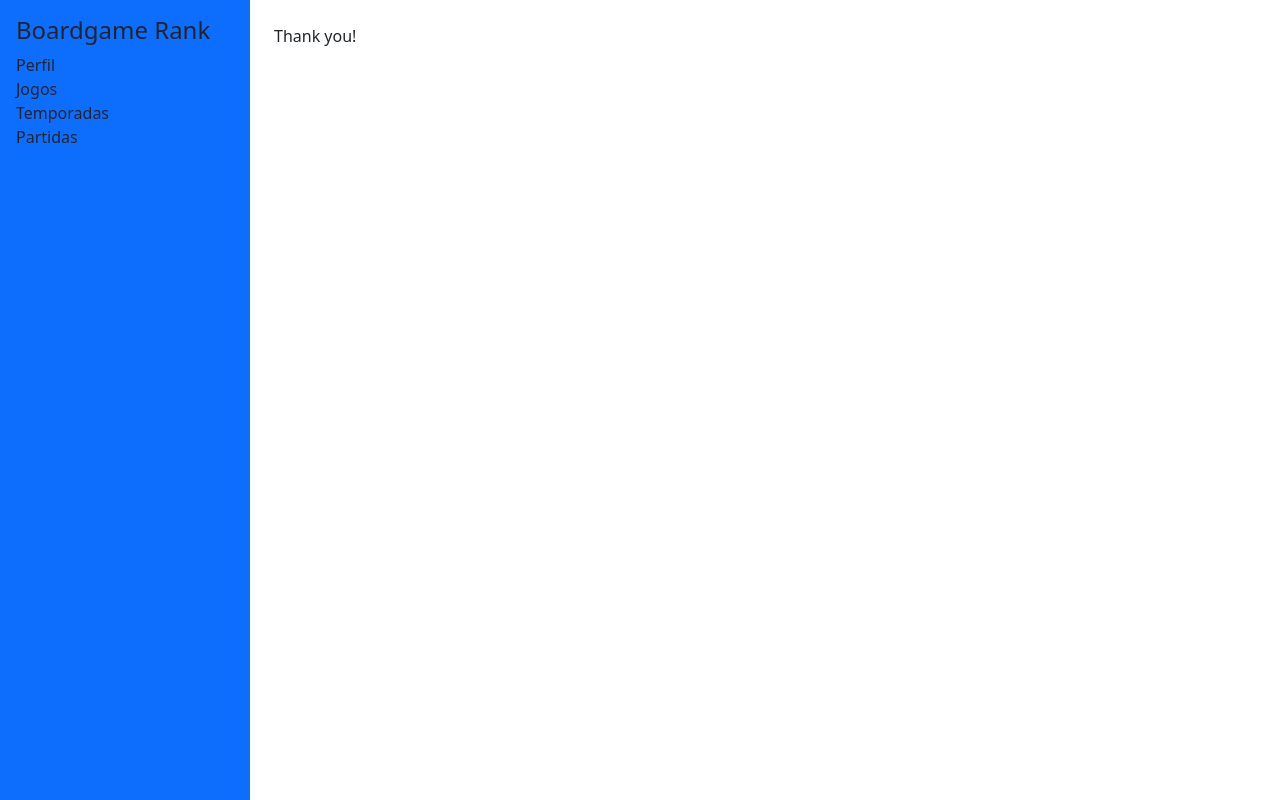
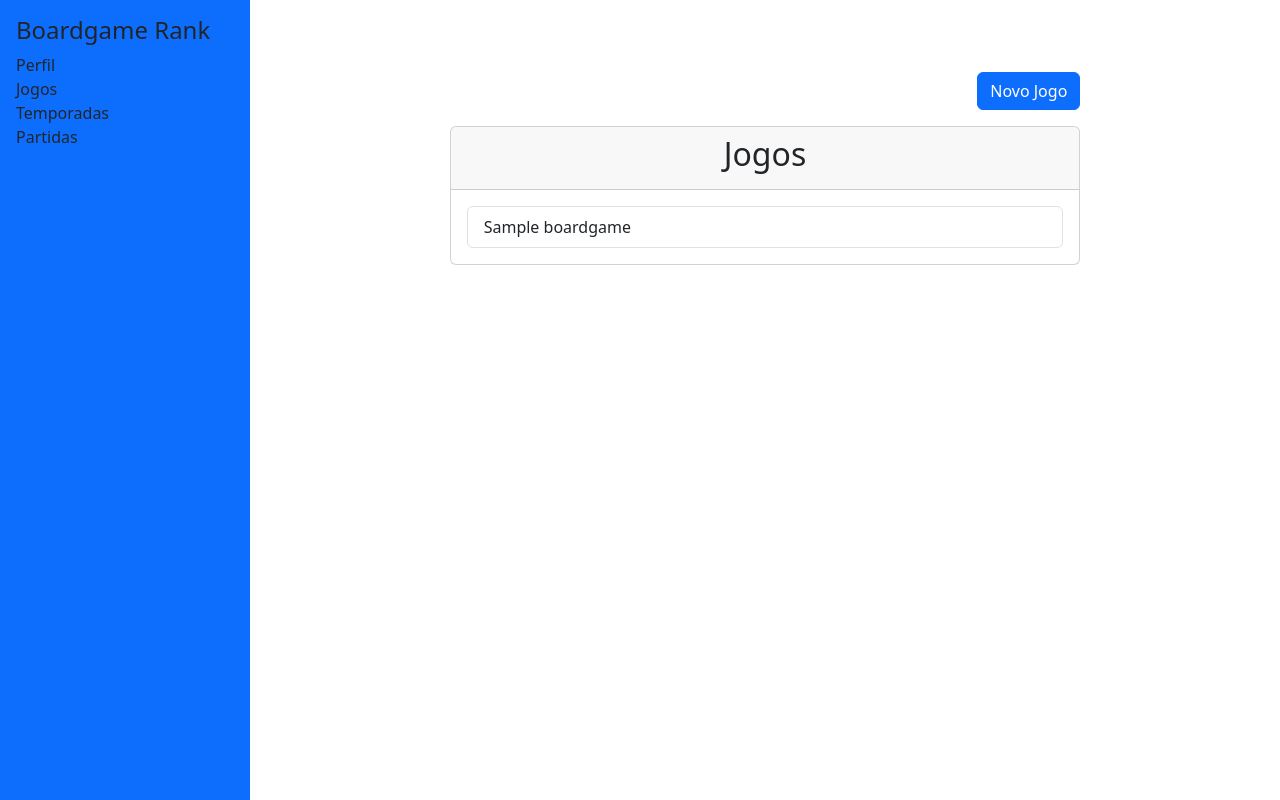
Before and after one commit to eduardo-prjadko/boardgame_rank, a Django app: page /boardgame/ in a window 1280 px wide. Run offline with Django 5.2, Linux system fonts and the light colour scheme; tables that the repository leaves empty hold one stand-in row (values such as "Sample post").

Commit message:
feat: add boardgames page

```diff
--- a/app/src/bg_rank/dashboard/templates/dashboard/boardgame/boardgame.html
+++ b/app/src/bg_rank/dashboard/templates/dashboard/boardgame/boardgame.html
@@ -5,5 +5,37 @@
 {% endblock %}
 
 {% block section_content %}
-    Thank you!
+    <div class="container mt-5">
+        <div class="row justify-content-center">
+            <div class="col-md-8">
+                <!-- Toolbar/Menu with action buttons -->
+                <div class="d-flex justify-content-end mb-3">
+                    <a href="{% url 'boardgame-create' %}" class="btn btn-primary">
+                        <i class="bi bi-plus-lg"></i> Novo Jogo
+                    </a>
+                </div>
+
+                <!-- Card for board games list -->
+                <div class="card">
+                    <div class="card-header text-center">
+                        <h2>Jogos</h2>
+                    </div>
+                    <div class="card-body">
+                        {% if boardgames %}
+                            <ul class="list-group">
+                                {% for game in boardgames %}
+                                    <li class="list-group-item d-flex justify-content-between align-items-center">
+                                        {{ game.name }}
+                                        <!-- Example: show more details or actions here if needed -->
+                                    </li>
+                                {% endfor %}
+                            </ul>
+                        {% else %}
+                            <p class="text-muted text-center mb-0">Nenhum jogo cadastrado.</p>
+                        {% endif %}
+                    </div>
+                </div>
+            </div>
+        </div>
+    </div>
 {% endblock %}
--- a/app/src/bg_rank/dashboard/urls.py
+++ b/app/src/bg_rank/dashboard/urls.py
@@ -5,8 +5,10 @@ from . import views
 
 urlpatterns = [
     path("main/", views.main),
-    path("boardgame/", views.boardgame),
-    path("boardgame/create/", views.BoardgameFormView.as_view()),
+    path("boardgame/", views.BoardGameListView.as_view(), name="boardgames"),
+    path(
+        "boardgame/create/", views.BoardgameFormView.as_view(), name="boardgame-create"
+    ),
     path("match/", views.match),
     path("match/create/", views.MatchFormView.as_view()),
     path("season/", views.season),
--- a/app/src/bg_rank/dashboard/views.py
+++ b/app/src/bg_rank/dashboard/views.py
@@ -5,18 +5,16 @@ from django.contrib.auth.mixins import LoginRequiredMixin
 from django.contrib.auth import get_user_model
 from django.contrib import messages
 from django.views.generic.detail import DetailView
+from django.views.generic import ListView
 from django.contrib.auth.views import PasswordChangeView
 from django.urls import reverse_lazy
 
 from .forms import BoardgameForm, MatchForm, SeasonForm
+from .models import Boardgame
 
 
 def main(request: HttpRequest) -> HttpResponse:
     return render(request, "dashboard/test.html")
-
-
-def boardgame(request: HttpRequest) -> HttpResponse:
-    return render(request, "dashboard/boardgame/boardgame.html")
 
 
 def match(request: HttpRequest) -> HttpResponse:
@@ -76,3 +74,9 @@ class CustomPasswordChangeView(LoginRequiredMixin, PasswordChangeView):
     def form_valid(self, form):
         messages.success(self.request, "Senha alterada com sucesso!")
         return super().form_valid(form)
+
+
+class BoardGameListView(ListView):
+    model = Boardgame
+    template_name = "dashboard/boardgame/boardgame.html"
+    context_object_name = "boardgames"
--- a/app/src/bg_rank/templates/main.html
+++ b/app/src/bg_rank/templates/main.html
@@ -7,7 +7,7 @@
     <nav class="flex-column bg-primary p-3" style="width: 250px; height: 100vh;">
         <h4>Boardgame Rank</h4>
         <a href="{% url 'player_profile' %}" class="nav-link">Perfil</a>
-        <a href="#" class="nav-link">Jogos</a>
+        <a href="{% url 'boardgames' %}" class="nav-link">Jogos</a>
         <a href="#" class="nav-link">Temporadas</a>
         <a href="#" class="nav-link">Partidas</a>
     </nav>
```
